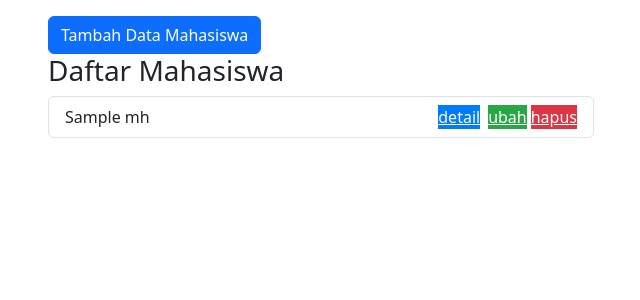
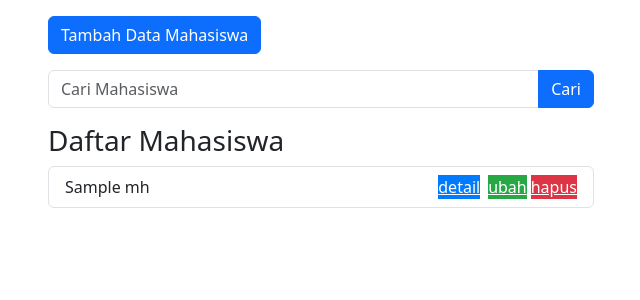
Before and after one commit to cyptrid/phpmvc, a PHP site: the page made by app/views/mahasiswa/index.php in a window 1280 px wide. Shown: the part 56-356 px from the top of the page, without its empty margins (34-674 px from the left). Run offline with PHP 8.4, Linux system fonts and the light colour scheme; the template is opened without the code that fills it: most values are stand-ins (such as "Sample title", 1, 10 or a date in 2020); some libraries are stand-ins or nearby versions.

Commit message:
Searching

```diff
--- a/app/views/mahasiswa/index.php
+++ b/app/views/mahasiswa/index.php
@@ -1,15 +1,33 @@
 <div class="container mt-3">
 
-    <div class="ro">
+    <div class="row">
       <div class="col-lg-6">
         <?php Flasher::flash(); ?>
       </div>
     </div>
 
-    <!-- Button trigger modal -->
-    <button type="button" class="btn btn-primary tombolTambahData" data-toggle="modal" data-target="#formModal">
-    Tambah Data Mahasiswa
-    </button>
+    <div class="row mb-3">
+      <div class="col-lg-6">
+        <!-- Button trigger modal -->
+        <button type="button" class="btn btn-primary tombolTambahData" data-toggle="modal" data-target="#formModal">
+        Tambah Data Mahasiswa
+        </button>
+      </div>
+    </div>
+
+    <div class="row mb-3">
+      <div class="col-lg-6">
+        <form action="<?= BASEURL; ?>/mahasiswa/cari" method="post">
+          <div class="input-group">
+            <input type="text" class="form-control" placeholder="Cari Mahasiswa" name="keyword" id="keyword" autocomplete="off">
+            <div class="input-group-append">
+              <button class="btn btn-primary" type="submit" id="tombolCari">Cari</button>
+            </div>
+          </div>
+        </form>
+      </div>
+    </div>
+
 
     <div class="row">
         <div class="col-lg-6">
```
Also changed, not shown: app/controllers/Mahasiswa.php (+9 -0 lines), app/models/Mahasiswa_model.php (+9 -0 lines).
